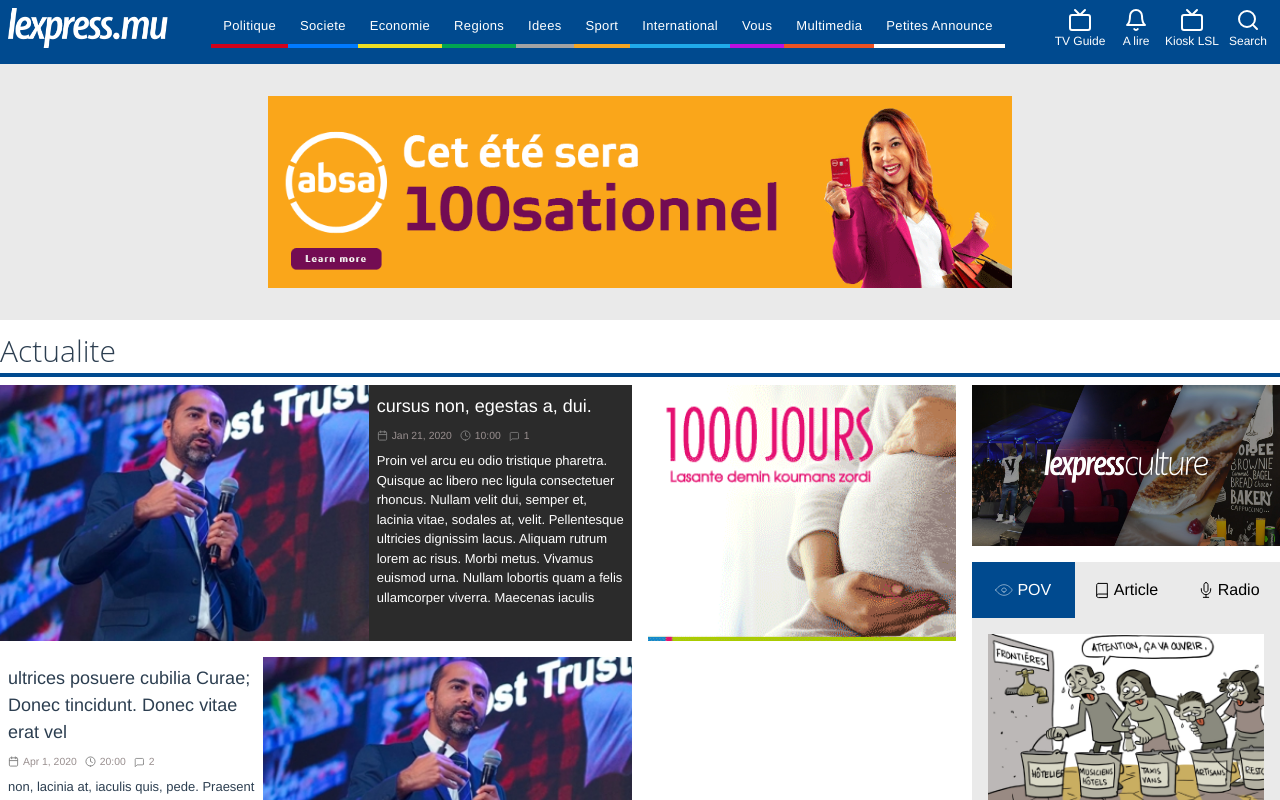
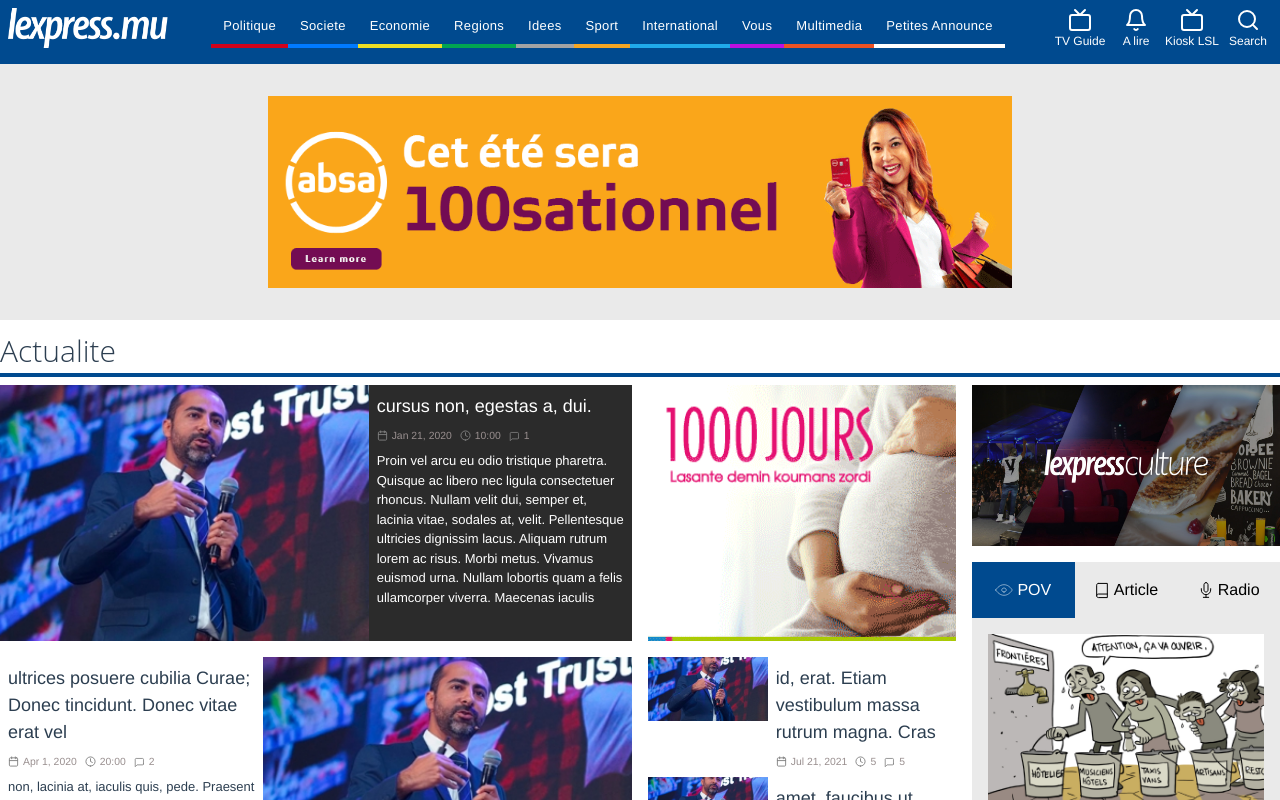
Before and after one commit to mahima98/newspaper-website-vue, a Vue app: page / in a window 1280 px wide. Shown: the top 800 px of the page. Built offline with nearby package versions, Linux system fonts and the light colour scheme.

Commit message:
DataBox.vue updated

```diff
--- a/src/components/DataBox.vue
+++ b/src/components/DataBox.vue
@@ -4,7 +4,8 @@
       class=""
       :class="{
         'flex-row-reverse ': layout.reverse,
-        'bg-gray-800': !layout.reverse,
+        'bg-gray-800': layout.bgGray,
+        'bg-white': layout.bgwhite,
         flex: !layout.vertical,
       }"
     >
@@ -12,26 +13,30 @@
         class="image-sec w-7/12"
         :class="{
           'w-full': layout.width,
+          'w-1/12': layout.imgsmall,
         }"
       >
         <img
           class="object-cover h-64 w-full"
+          :class="{ 'max-h-md': layout.imgsmall }"
           src="../assets/images/image1.png"
         />
       </div>
       <div
-        class="description-sec  w-5/12"
+        class="description-sec w-5/12"
         :class="{
           'w-full': layout.width,
+          'w-11/12': layout.imgsmall,
         }"
       >
         <div
           class="space-y-2 p-2 text-left "
           :class="{
-            'text-white': !layout.reverse,
+            'text-white': layout.textWhite,
+            'text-black': layout.textBlack,
           }"
         >
-          <div class="title text-lg">
+          <div class="title text-lg" :class="{ 'text-sm': layout.imgsmall }">
             <router-link
               :to="{
                 name: 'Article',
```
